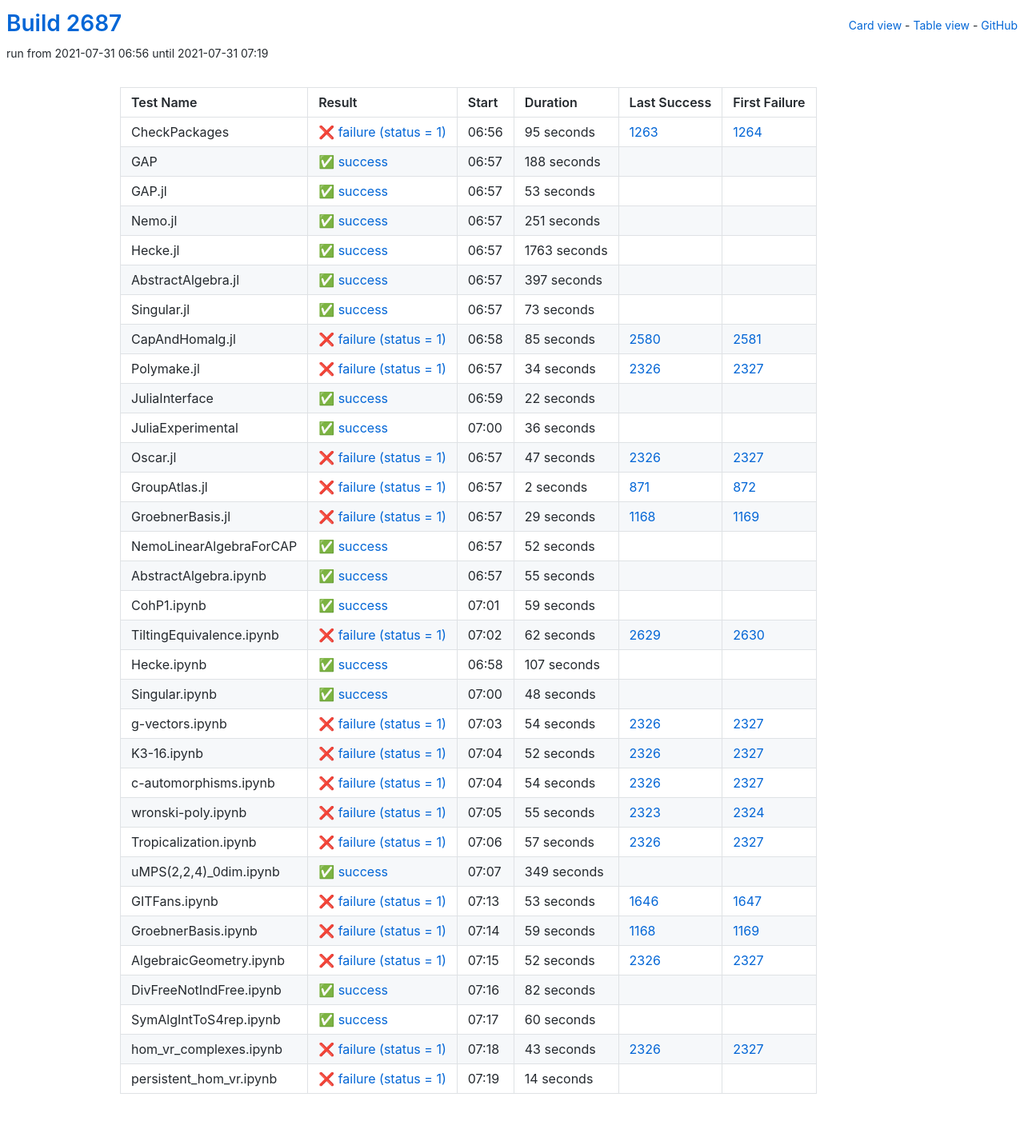
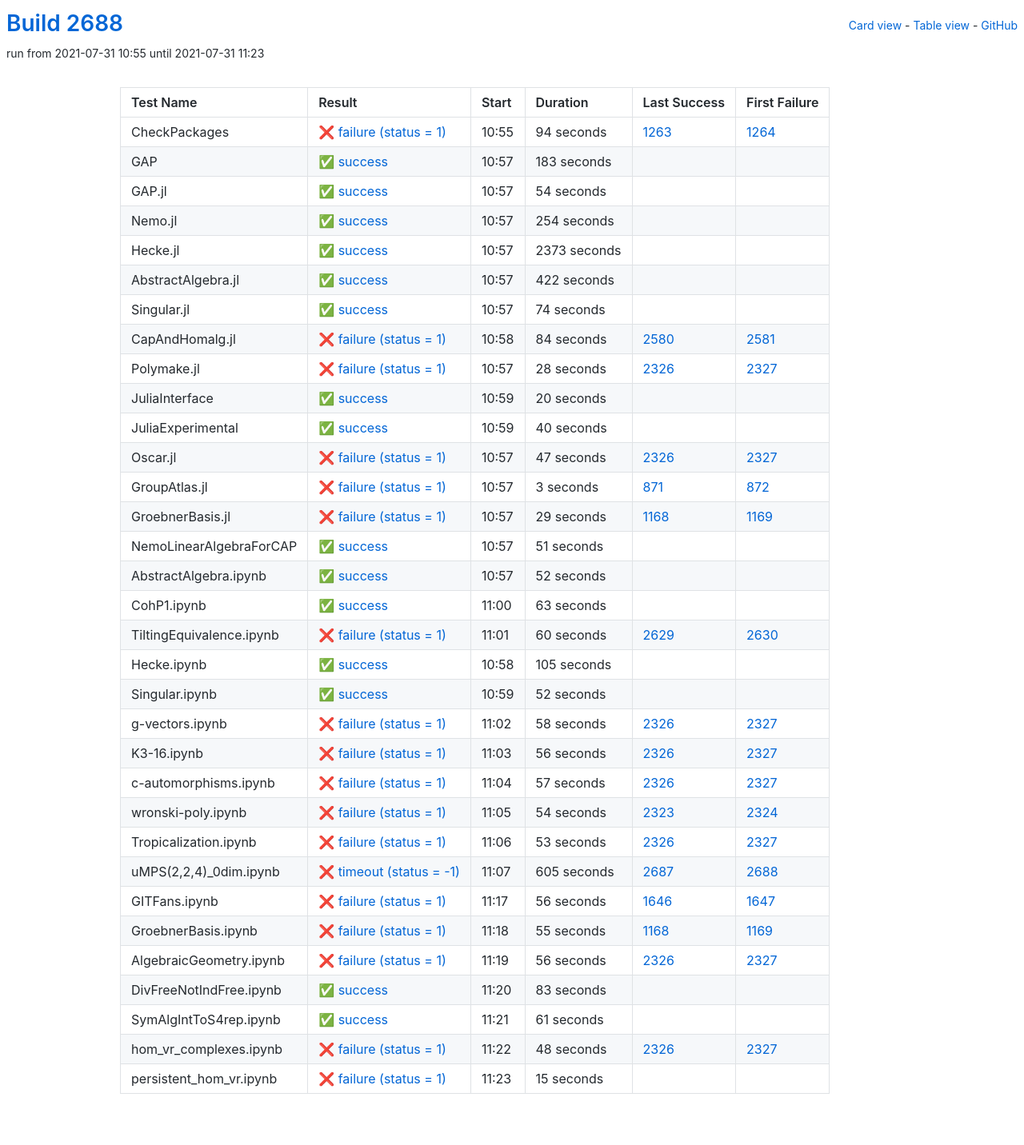
Before and after one commit to oscar-system/oscar-ci-status-stable, a Jekyll site: the page built from table.html, in a window 1280 px wide. Shown: the whole page at 80% size. Built offline with Jekyll 4.4.1, drawn with Linux system fonts in a browser that asks for light colours.

Commit message:
Build #2688

```diff
--- a/_data/ci.yml
+++ b/_data/ci.yml
@@ -1,6 +1,6 @@
 ---
-build: 2687
-build_url: https://oscarci.mathematik.uni-kl.de/job/oscar-stable/2687/
+build: 2688
+build_url: https://oscarci.mathematik.uni-kl.de/job/oscar-stable/2688/
 job: oscar-stable
 organization: oscar-system
 repo: oscar-ci-status-stable
@@ -8,140 +8,140 @@ repourl: https://github.com/oscar-system/oscar-ci-status-stable
 tests:
 - name: CheckPackages
   id: checkpackages
-  log: https://oscarci.mathematik.uni-kl.de/job/oscar-stable/2687/artifact/logs/build-2687/CheckPackages.log
-  start: 2021-07-31 06:56
+  log: https://oscarci.mathematik.uni-kl.de/job/oscar-stable/2688/artifact/logs/build-2688/CheckPackages.log
+  start: 2021-07-31 10:55
   success: false
   exitcode: 1
   status: failure
-  duration: 95
+  duration: 94
   last_success: 1263
   last_success_url: https://oscarci.mathematik.uni-kl.de/job/oscar-stable/1263/
   first_failure: 1264
   first_failure_url: https://oscarci.mathematik.uni-kl.de/job/oscar-stable/1264/
 - name: GAP
   id: gap
-  log: https://oscarci.mathematik.uni-kl.de/job/oscar-stable/2687/artifact/logs/build-2687/GAP.log
-  start: 2021-07-31 06:57
+  log: https://oscarci.mathematik.uni-kl.de/job/oscar-stable/2688/artifact/logs/build-2688/GAP.log
+  start: 2021-07-31 10:57
   success: true
   exitcode: 0
   status: success
-  duration: 188
+  duration: 183
   last_success: false
   last_success_url:
   first_failure: false
   first_failure_url:
 - name: GAP.jl
   id: gap-jl
-  log: https://oscarci.mathematik.uni-kl.de/job/oscar-stable/2687/artifact/logs/build-2687/GAP.jl.log
-  start: 2021-07-31 06:57
+  log: https://oscarci.mathematik.uni-kl.de/job/oscar-stable/2688/artifact/logs/build-2688/GAP.jl.log
+  start: 2021-07-31 10:57
   success: true
   exitcode: 0
   status: success
-  duration: 53
+  duration: 54
   last_success: false
   last_success_url:
   first_failure: false
   first_failure_url:
 - name: Nemo.jl
   id: nemo-jl
-  log: https://oscarci.mathematik.uni-kl.de/job/oscar-stable/2687/artifact/logs/build-2687/Nemo.jl.log
-  start: 2021-07-31 06:57
+  log: https://oscarci.mathematik.uni-kl.de/job/oscar-stable/2688/artifact/logs/build-2688/Nemo.jl.log
+  start: 2021-07-31 10:57
   success: true
   exitcode: 0
   status: success
-  duration: 251
+  duration: 254
   last_success: false
   last_success_url:
   first_failure: false
   first_failure_url:
 - name: Hecke.jl
   id: hecke-jl
-  log: https://oscarci.mathematik.uni-kl.de/job/oscar-stable/2687/artifact/logs/build-2687/Hecke.jl.log
-  start: 2021-07-31 06:57
+  log: https://oscarci.mathematik.uni-kl.de/job/oscar-stable/2688/artifact/logs/build-2688/Hecke.jl.log
+  start: 2021-07-31 10:57
   success: true
   exitcode: 0
   status: success
-  duration: 1763
+  duration: 2373
   last_success: false
   last_success_url:
   first_failure: false
   first_failure_url:
 - name: AbstractAlgebra.jl
   id: abstractalgebra-jl
-  log: https://oscarci.mathematik.uni-kl.de/job/oscar-stable/2687/artifact/logs/build-2687/AbstractAlgebra.jl.log
-  start: 2021-07-31 06:57
+  log: https://oscarci.mathematik.uni-kl.de/job/oscar-stable/2688/artifact/logs/build-2688/AbstractAlgebra.jl.log
+  start: 2021-07-31 10:57
   success: true
   exitcode: 0
   status: success
-  duration: 397
+  duration: 422
   last_success: false
   last_success_url:
   first_failure: false
   first_failure_url:
 - name: Singular.jl
   id: singular-jl
-  log: https://oscarci.mathematik.uni-kl.de/job/oscar-stable/2687/artifact/logs/build-2687/Singular.jl.log
-  start: 2021-07-31 06:57
+  log: https://oscarci.mathematik.uni-kl.de/job/oscar-stable/2688/artifact/logs/build-2688/Singular.jl.log
+  start: 2021-07-31 10:57
   success: true
   exitcode: 0
   status: success
-  duration: 73
+  duration: 74
   last_success: false
   last_success_url:
   first_failure: false
   first_failure_url:
 - name: CapAndHomalg.jl
   id: capandhomalg-jl
-  log: https://oscarci.mathematik.uni-kl.de/job/oscar-stable/2687/artifact/logs/build-2687/CapAndHomalg.jl.log
-  start: 2021-07-31 06:58
+  log: https://oscarci.mathematik.uni-kl.de/job/oscar-stable/2688/artifact/logs/build-2688/CapAndHomalg.jl.log
+  start: 2021-07-31 10:58
   success: false
   exitcode: 1
   status: failure
-  duration: 85
+  duration: 84
   last_success: 2580
   last_success_url: https://oscarci.mathematik.uni-kl.de/job/oscar-stable/2580/
   first_failure: 2581
   first_failure_url: https://oscarci.mathematik.uni-kl.de/job/oscar-stable/2581/
 - name: Polymake.jl
   id: polymake-jl
-  log: https://oscarci.mathematik.uni-kl.de/job/oscar-stable/2687/artifact/logs/build-2687/Polymake.jl.log
-  start: 2021-07-31 06:57
+  log: https://oscarci.mathematik.uni-kl.de/job/oscar-stable/2688/artifact/logs/build-2688/Polymake.jl.log
+  start: 2021-07-31 10:57
   success: false
   exitcode: 1
   status: failure
-  duration: 34
+  duration: 28
   last_success: 2326
   last_success_url: https://oscarci.mathematik.uni-kl.de/job/oscar-stable/2326/
   first_failure: 2327
   first_failure_url: https://oscarci.mathematik.uni-kl.de/job/oscar-stable/2327/
 - name: JuliaInterface
   id: juliainterface
-  log: https://oscarci.mathematik.uni-kl.de/job/oscar-stable/2687/artifact/logs/build-2687/JuliaInterface.log
-  start: 2021-07-31 06:59
+  log: https://oscarci.mathematik.uni-kl.de/job/oscar-stable/2688/artifact/logs/build-2688/JuliaInterface.log
+  start: 2021-07-31 10:59
   success: true
   exitcode: 0
   status: success
-  duration: 22
+  duration: 20
   last_success: false
   last_success_url:
   first_failure: false
   first_failure_url:
 - name: JuliaExperimental
   id: juliaexperimental
-  log: https://oscarci.mathematik.uni-kl.de/job/oscar-stable/2687/artifact/logs/build-2687/JuliaExperimental.log
-  start: 2021-07-31 07:00
+  log: https://oscarci.mathematik.uni-kl.de/job/oscar-stable/2688/artifact/logs/build-2688/JuliaExperimental.log
+  start: 2021-07-31 10:59
   success: true
   exitcode: 0
   status: success
-  duration: 36
+  duration: 40
   last_success: false
   last_success_url:
   first_failure: false
   first_failure_url:
 - name: Oscar.jl
   id: oscar-jl
-  log: https://oscarci.mathematik.uni-kl.de/job/oscar-stable/2687/artifact/logs/build-2687/Oscar.jl.log
-  start: 2021-07-31 06:57
+  log: https://oscarci.mathematik.uni-kl.de/job/oscar-stable/2688/artifact/logs/build-2688/Oscar.jl.log
+  start: 2021-07-31 10:57
   success: false
   exitcode: 1
   status: failure
@@ -152,20 +152,20 @@ tests:
   first_failure_url: https://oscarci.mathematik.uni-kl.de/job/oscar-stable/2327/
 - name: GroupAtlas.jl
   id: groupatlas-jl
-  log: https://oscarci.mathematik.uni-kl.de/job/oscar-stable/2687/artifact/logs/build-2687/GroupAtlas.jl.log
-  start: 2021-07-31 06:57
+  log: https://oscarci.mathematik.uni-kl.de/job/oscar-stable/2688/artifact/logs/build-2688/GroupAtlas.jl.log
+  start: 2021-07-31 10:57
   success: false
   exitcode: 1
   status: failure
-  duration: 2
+  duration: 3
   last_success: 871
   last_success_url: https://oscarci.mathematik.uni-kl.de/job/oscar-stable/871/
   first_failure: 872
   first_failure_url: https://oscarci.mathematik.uni-kl.de/job/oscar-stable/872/
 - name: GroebnerBasis.jl
   id: groebnerbasis-jl
-  log: https://oscarci.mathematik.uni-kl.de/job/oscar-stable/2687/artifact/logs/build-2687/GroebnerBasis.jl.log
-  start: 2021-07-31 06:57
+  log: https://oscarci.mathematik.uni-kl.de/job/oscar-stable/2688/artifact/logs/build-2688/GroebnerBasis.jl.log
+  start: 2021-07-31 10:57
   success: false
   exitcode: 1
   status: failure
@@ -176,8 +176,20 @@ tests:
   first_failure_url: https://oscarci.mathematik.uni-kl.de/job/oscar-stable/1169/
 - name: NemoLinearAlgebraForCAP
   id: nemolinearalgebraforcap
-  log: https://oscarci.mathematik.uni-kl.de/job/oscar-stable/2687/artifact/logs/build-2687/NemoLinearAlgebraForCAP.log
-  start: 2021-07-31 06:57
+  log: https://oscarci.mathematik.uni-kl.de/job/oscar-stable/2688/artifact/logs/build-2688/NemoLinearAlgebraForCAP.log
+  start: 2021-07-31 10:57
+  success: true
+  exitcode: 0
+  status: success
+  duration: 51
+  last_success: false
+  last_success_url:
+  first_failure: false
+  first_failure_url:
+- name: AbstractAlgebra.ipynb
+  id: abstractalgebra-ipynb
+  log: https://oscarci.mathematik.uni-kl.de/job/oscar-stable/2688/artifact/logs/build-2688/AbstractAlgebra.ipynb.log
+  start: 2021-07-31 10:57
   success: true
   exitcode: 0
   status: success
@@ -186,118 +198,82 @@ tests:
   last_success_url:
   first_failure: false
   first_failure_url:
-- name: AbstractAlgebra.ipynb
-  id: abstractalgebra-ipynb
-  log: https://oscarci.mathematik.uni-kl.de/job/oscar-stable/2687/artifact/logs/build-2687/AbstractAlgebra.ipynb.log
-  start: 2021-07-31 06:57
+- name: CohP1.ipynb
+  id: cohp1-ipynb
+  log: https://oscarci.mathematik.uni-kl.de/job/oscar-stable/2688/artifact/logs/build-2688/CohP1.ipynb.log
+  start: 2021-07-31 11:00
   success: true
   exitcode: 0
   status: success
-  duration: 55
-  last_success: false
-  last_success_url:
-  first_failure: false
-  first_failure_url:
-- name: CohP1.ipynb
-  id: cohp1-ipynb
-  log: https://oscarci.mathematik.uni-kl.de/job/oscar-stable/2687/artifact/logs/build-2687/CohP1.ipynb.log
-  start: 2021-07-31 07:01
-  success: true
-  exitcode: 0
-  status: success
-  duration: 59
+  duration: 63
   last_success: false
   last_success_url:
   first_failure: false
   first_failure_url:
 - name: TiltingEquivalence.ipynb
   id: tiltingequivalence-ipynb
-  log: https://oscarci.mathematik.uni-kl.de/job/oscar-stable/2687/artifact/logs/build-2687/TiltingEquivalence.ipynb.log
-  start: 2021-07-31 07:02
+  log: https://oscarci.mathematik.uni-kl.de/job/oscar-stable/2688/artifact/logs/build-2688/TiltingEquivalence.ipynb.log
+  start: 2021-07-31 11:01
   success: false
   exitcode: 1
   status: failure
-  duration: 62
+  duration: 60
   last_success: 2629
   last_success_url: https://oscarci.mathematik.uni-kl.de/job/oscar-stable/2629/
   first_failure: 2630
   first_failure_url: https://oscarci.mathematik.uni-kl.de/job/oscar-stable/2630/
 - name: Hecke.ipynb
   id: hecke-ipynb
-  log: https://oscarci.mathematik.uni-kl.de/job/oscar-stable/2687/artifact/logs/build-2687/Hecke.ipynb.log
-  start: 2021-07-31 06:58
+  log: https://oscarci.mathematik.uni-kl.de/job/oscar-stable/2688/artifact/logs/build-2688/Hecke.ipynb.log
+  start: 2021-07-31 10:58
   success: true
   exitcode: 0
   status: success
-  duration: 107
+  duration: 105
   last_success: false
   last_success_url:
   first_failure: false
   first_failure_url:
 - name: Singular.ipynb
   id: singular-ipynb
-  log: https://oscarci.mathematik.uni-kl.de/job/oscar-stable/2687/artifact/logs/build-2687/Singular.ipynb.log
-  start: 2021-07-31 07:00
+  log: https://oscarci.mathematik.uni-kl.de/job/oscar-stable/2688/artifact/logs/build-2688/Singular.ipynb.log
+  start: 2021-07-31 10:59
   success: true
   exitcode: 0
   status: success
-  duration: 48
+  duration: 52
   last_success: false
   last_success_url:
   first_failure: false
   first_failure_url:
 - name: g-vectors.ipynb
   id: g-vectors-ipynb
-  log: https://oscarci.mathematik.uni-kl.de/job/oscar-stable/2687/artifact/logs/build-2687/g-vectors.ipynb.log
-  start: 2021-07-31 07:03
+  log: https://oscarci.mathematik.uni-kl.de/job/oscar-stable/2688/artifact/logs/build-2688/g-vectors.ipynb.log
+  start: 2021-07-31 11:02
   success: false
   exitcode: 1
   status: failure
-  duration: 54
+  duration: 58
   last_success: 2326
   last_success_url: https://oscarci.mathematik.uni-kl.de/job/oscar-stable/2326/
   first_failure: 2327
   first_failure_url: https://oscarci.mathematik.uni-kl.de/job/oscar-stable/2327/
 - name: K3-16.ipynb
   id: k3-16-ipynb
-  log: https://oscarci.mathematik.uni-kl.de/job/oscar-stable/2687/artifact/logs/build-2687/K3-16.ipynb.log
-  start: 2021-07-31 07:04
+  log: https://oscarci.mathematik.uni-kl.de/job/oscar-stable/2688/artifact/logs/build-2688/K3-16.ipynb.log
+  start: 2021-07-31 11:03
   success: false
   exitcode: 1
   status: failure
-  duration: 52
+  duration: 56
   last_success: 2326
   last_success_url: https://oscarci.mathematik.uni-kl.de/job/oscar-stable/2326/
   first_failure: 2327
   first_failure_url: https://oscarci.mathematik.uni-kl.de/job/oscar-stable/2327/
 - name: c-automorphisms.ipynb
   id: c-automorphisms-ipynb
-  log: https://oscarci.mathematik.uni-kl.de/job/oscar-stable/2687/artifact/logs/build-2687/c-automorphisms.ipynb.log
-  start: 2021-07-31 07:04
-  success: false
-  exitcode: 1
-  status: failure
-  duration: 54
-  last_success: 2326
-  last_success_url: https://oscarci.mathematik.uni-kl.de/job/oscar-stable/2326/
-  first_failure: 2327
-  first_failure_url: https://oscarci.mathematik.uni-kl.de/job/oscar-stable/2327/
-- name: wronski-poly.ipynb
-  id: wronski-poly-ipynb
-  log: https://oscarci.mathematik.uni-kl.de/job/oscar-stable/2687/artifact/logs/build-2687/wronski-poly.ipynb.log
-  start: 2021-07-31 07:05
-  success: false
-  exitcode: 1
-  status: failure
-  duration: 55
-  last_success: 2323
-  last_success_url: https://oscarci.mathematik.uni-kl.de/job/oscar-stable/2323/
-  first_failure: 2324
-  first_failure_url: https://oscarci.mathematik.uni-kl.de/job/oscar-stable/2324/
-- name: Tropicalization.ipynb
-  id: tropicalization-ipynb
-  log: https://oscarci.mathematik.uni-kl.de/job/oscar-stable/2687/artifact/logs/build-2687/Tropicalization.ipynb.log
-  start: 2021-07-31 07:06
+  log: https://oscarci.mathematik.uni-kl.de/job/oscar-stable/2688/artifact/logs/build-2688/c-automorphisms.ipynb.log
+  start: 2021-07-31 11:04
   success: false
   exitcode: 1
   status: failure
@@ -306,98 +282,122 @@ tests:
   last_success_url: https://oscarci.mathematik.uni-kl.de/job/oscar-stable/2326/
   first_failure: 2327
   first_failure_url: https://oscarci.mathematik.uni-kl.de/job/oscar-stable/2327/
-- name: uMPS(2,2,4)_0dim.ipynb
-  id: umps-2-2-4-0dim-ipynb
-  log: https://oscarci.mathematik.uni-kl.de/job/oscar-stable/2687/artifact/logs/build-2687/uMPS-2-2-4-_0dim.ipynb.log
-  start: 2021-07-31 07:07
-  success: true
-  exitcode: 0
-  status: success
-  duration: 349
-  last_success: false
-  last_success_url:
-  first_failure: false
-  first_failure_url:
-- name: GITFans.ipynb
-  id: gitfans-ipynb
-  log: https://oscarci.mathematik.uni-kl.de/job/oscar-stable/2687/artifact/logs/build-2687/GITFans.ipynb.log
-  start: 2021-07-31 07:13
+- name: wronski-poly.ipynb
+  id: wronski-poly-ipynb
+  log: https://oscarci.mathematik.uni-kl.de/job/oscar-stable/2688/artifact/logs/build-2688/wronski-poly.ipynb.log
+  start: 2021-07-31 11:05
+  success: false
+  exitcode: 1
+  status: failure
+  duration: 54
+  last_success: 2323
+  last_success_url: https://oscarci.mathematik.uni-kl.de/job/oscar-stable/2323/
+  first_failure: 2324
+  first_failure_url: https://oscarci.mathematik.uni-kl.de/job/oscar-stable/2324/
+- name: Tropicalization.ipynb
+  id: tropicalization-ipynb
+  log: https://oscarci.mathematik.uni-kl.de/job/oscar-stable/2688/artifact/logs/build-2688/Tropicalization.ipynb.log
+  start: 2021-07-31 11:06
   success: false
   exitcode: 1
   status: failure
   duration: 53
+  last_success: 2326
+  last_success_url: https://oscarci.mathematik.uni-kl.de/job/oscar-stable/2326/
+  first_failure: 2327
+  first_failure_url: https://oscarci.mathematik.uni-kl.de/job/oscar-stable/2327/
+- name: uMPS(2,2,4)_0dim.ipynb
+  id: umps-2-2-4-0dim-ipynb
+  log: https://oscarci.mathematik.uni-kl.de/job/oscar-stable/2688/artifact/logs/build-2688/uMPS-2-2-4-_0dim.ipynb.log
+  start: 2021-07-31 11:07
+  success: false
+  exitcode: -1
+  status: timeout
+  duration: 605
+  last_success: 2687
+  last_success_url: https://oscarci.mathematik.uni-kl.de/job/oscar-stable/2687/
+  first_failure: 2688
+  first_failure_url: https://oscarci.mathematik.uni-kl.de/job/oscar-stable/2688/
+- name: GITFans.ipynb
+  id: gitfans-ipynb
+  log: https://oscarci.mathematik.uni-kl.de/job/oscar-stable/2688/artifact/logs/build-2688/GITFans.ipynb.log
+  start: 2021-07-31 11:17
+  success: false
+  exitcode: 1
+  status: failure
+  duration: 56
   last_success: 1646
   last_success_url: https://oscarci.mathematik.uni-kl.de/job/oscar-stable/1646/
   first_failure: 1647
   first_failure_url: https://oscarci.mathematik.uni-kl.de/job/oscar-stable/1647/
 - name: GroebnerBasis.ipynb
   id: groebnerbasis-ipynb
-  log: https://oscarci.mathematik.uni-kl.de/job/oscar-stable/2687/artifact/logs/build-2687/GroebnerBasis.ipynb.log
-  start: 2021-07-31 07:14
+  log: https://oscarci.mathematik.uni-kl.de/job/oscar-stable/2688/artifact/logs/build-2688/GroebnerBasis.ipynb.log
+  start: 2021-07-31 11:18
   success: false
   exitcode: 1
   status: failure
-  duration: 59
+  duration: 55
   last_success: 1168
   last_success_url: https://oscarci.mathematik.uni-kl.de/job/oscar-stable/1168/
   first_failure: 1169
   first_failure_url: https://oscarci.mathematik.uni-kl.de/job/oscar-stable/1169/
 - name: AlgebraicGeometry.ipynb
   id: algebraicgeometry-ipynb
-  log: https://oscarci.mathematik.uni-kl.de/job/oscar-stable/2687/artifact/logs/build-2687/AlgebraicGeometry.ipynb.log
-  start: 2021-07-31 07:15
+  log: https://oscarci.mathematik.uni-kl.de/job/oscar-stable/2688/artifact/logs/build-2688/AlgebraicGeometry.ipynb.log
+  start: 2021-07-31 11:19
   success: false
   exitcode: 1
   status: failure
-  duration: 52
+  duration: 56
   last_success: 2326
   last_success_url: https://oscarci.mathematik.uni-kl.de/job/oscar-stable/2326/
   first_failure: 2327
   first_failure_url: https://oscarci.mathematik.uni-kl.de/job/oscar-stable/2327/
 - name: DivFreeNotIndFree.ipynb
   id: divfreenotindfree-ipynb
-  log: https://oscarci.mathematik.uni-kl.de/job/oscar-stable/2687/artifact/logs/build-2687/DivFreeNotIndFree.ipynb.log
-  start: 2021-07-31 07:16
+  log: https://oscarci.mathematik.uni-kl.de/job/oscar-stable/2688/artifact/logs/build-2688/DivFreeNotIndFree.ipynb.log
+  start: 2021-07-31 11:20
   success: true
   exitcode: 0
   status: success
-  duration: 82
+  duration: 83
   last_success: false
   last_success_url:
   first_failure: false
   first_failure_url:
 - name: SymAlgIntToS4rep.ipynb
   id: symalginttos4rep-ipynb
-  log: https://oscarci.mathematik.uni-kl.de/job/oscar-stable/2687/artifact/logs/build-2687/SymAlgIntToS4rep.ipynb.log
-  start: 2021-07-31 07:17
+  log: https://oscarci.mathematik.uni-kl.de/job/oscar-stable/2688/artifact/logs/build-2688/SymAlgIntToS4rep.ipynb.log
+  start: 2021-07-31 11:21
   success: true
   exitcode: 0
   status: success
-  duration: 60
+  duration: 61
   last_success: false
   last_success_url:
   first_failure: false
   first_failure_url:
 - name: hom_vr_complexes.ipynb
   id: hom-vr-complexes-ipynb
-  log: https://oscarci.mathematik.uni-kl.de/job/oscar-stable/2687/artifact/logs/build-2687/hom_vr_complexes.ipynb.log
-  start: 2021-07-31 07:18
+  log: https://oscarci.mathematik.uni-kl.de/job/oscar-stable/2688/artifact/logs/build-2688/hom_vr_complexes.ipynb.log
+  start: 2021-07-31 11:22
   success: false
   exitcode: 1
   status: failure
-  duration: 43
+  duration: 48
   last_success: 2326
   last_success_url: https://oscarci.mathematik.uni-kl.de/job/oscar-stable/2326/
   first_failure: 2327
   first_failure_url: https://oscarci.mathematik.uni-kl.de/job/oscar-stable/2327/
 - name: persistent_hom_vr.ipynb
   id: persistent-hom-vr-ipynb
-  log: https://oscarci.mathematik.uni-kl.de/job/oscar-stable/2687/artifact/logs/build-2687/persistent_hom_vr.ipynb.log
-  start: 2021-07-31 07:19
+  log: https://oscarci.mathematik.uni-kl.de/job/oscar-stable/2688/artifact/logs/build-2688/persistent_hom_vr.ipynb.log
+  start: 2021-07-31 11:23
   success: false
   exitcode: 1
   status: failure
-  duration: 14
+  duration: 15
   last_success: false
   last_success_url:
   first_failure: false
```
Also changed, not shown: README.md.
